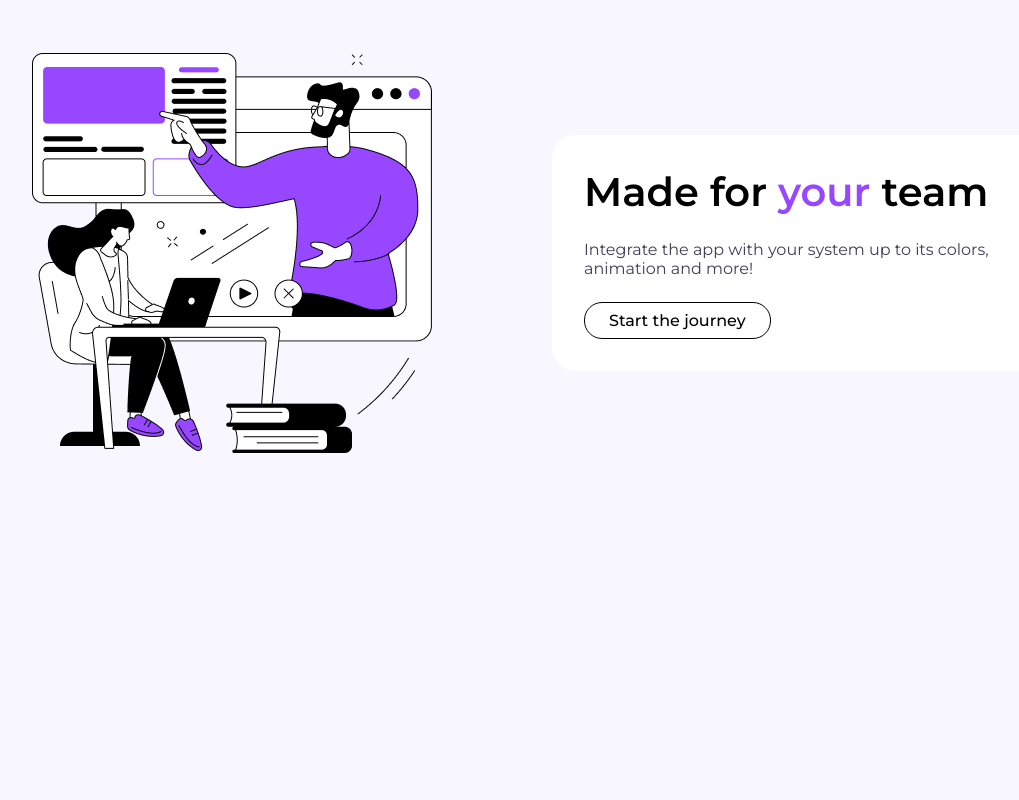
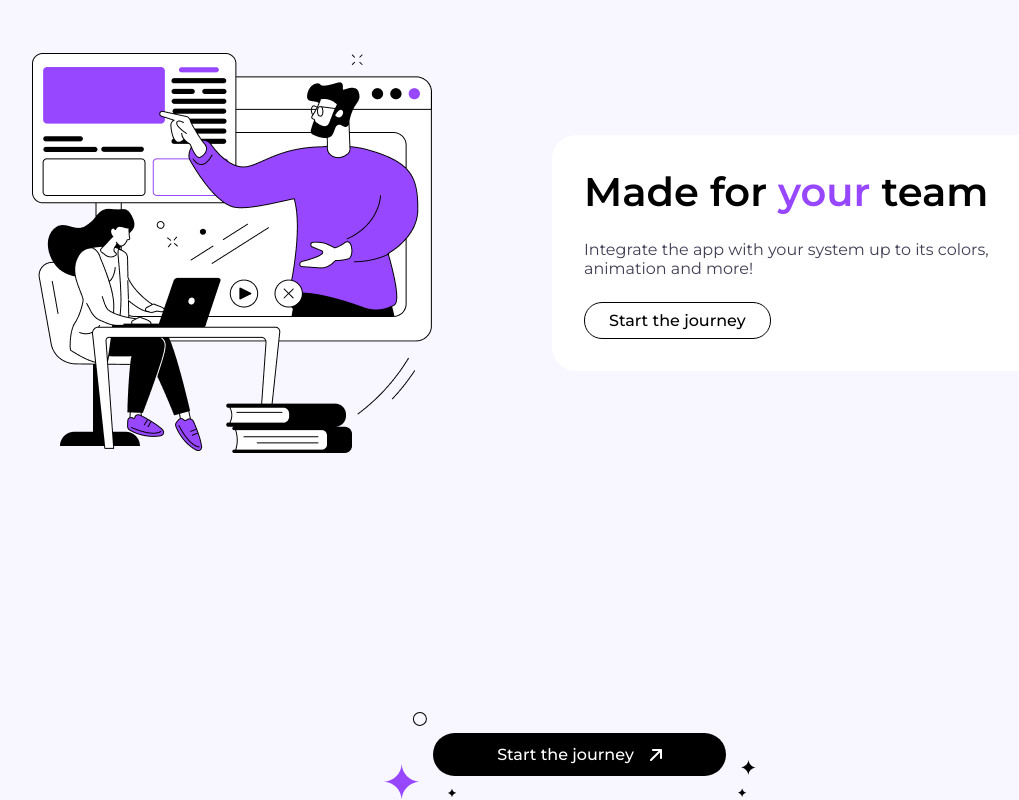
Before and after one commit to mughnetsyan/taskiro, an Astro site in the folder landing/: page / in a window 1280 px wide. Shown: the part 3152-3952 px from the top of the page, without its empty margins (88-1107 px from the left). Before the commit the page ends 3605 px from the top, so only its background shows below. Built offline with nearby package versions, Linux system fonts and the light colour scheme; Astro itself is replaced by a stand-in of ours.

Commit message:
feature(landing): finish FeaturesList component

```diff
--- a/landing/src/widgets/features-list/ui/feature-list.astro
+++ b/landing/src/widgets/features-list/ui/feature-list.astro
@@ -10,6 +10,10 @@ import { convertTitle } from '../lib'
 import { isOdd } from '../lib'
 
 import styles from './feature-list.module.css'
+
+import partcilesImg1 from '../assets/particles-1.svg'
+import partcilesImg2 from '../assets/particles-2.svg'
+import arrowImg from '../assets/arrow.svg'
 ---
 
 <div class={styles.list}>
@@ -27,4 +31,13 @@ import styles from './feature-list.module.css'
             ))
         }
     </Container>
+
+    <div class={styles.btn}>
+        <img src={partcilesImg1.src} alt="">
+        <Button size="lg">
+            Start the journey
+            <img src={arrowImg.src} alt="">
+        </Button>
+        <img src={partcilesImg2.src} alt="">
+    </div>
 </div>
--- a/landing/src/widgets/features-list/ui/feature-list.module.css
+++ b/landing/src/widgets/features-list/ui/feature-list.module.css
@@ -56,3 +56,28 @@
 .card__btn {
     margin-top: 24px;
 }
+
+.btn {
+    margin: 0 auto;
+    margin-top: 256px;
+
+    display: flex;
+    align-items: center;
+    justify-content: center;
+}
+
+.btn > img:first-child {
+    transform: translateX(24px);
+}
+
+.btn > img:last-child {
+    transform: translateX(12px) translateY(24px);
+}
+
+.btn > button {
+    display: flex;
+    align-items: center;
+    justify-content: center;
+
+    gap: 16px;
+}
```
Also changed, not shown: landing/src/widgets/features-list/assets/arrow.svg (added), landing/src/widgets/features-list/assets/particles-1.svg (added), landing/src/widgets/features-list/assets/particles-2.svg (added).
